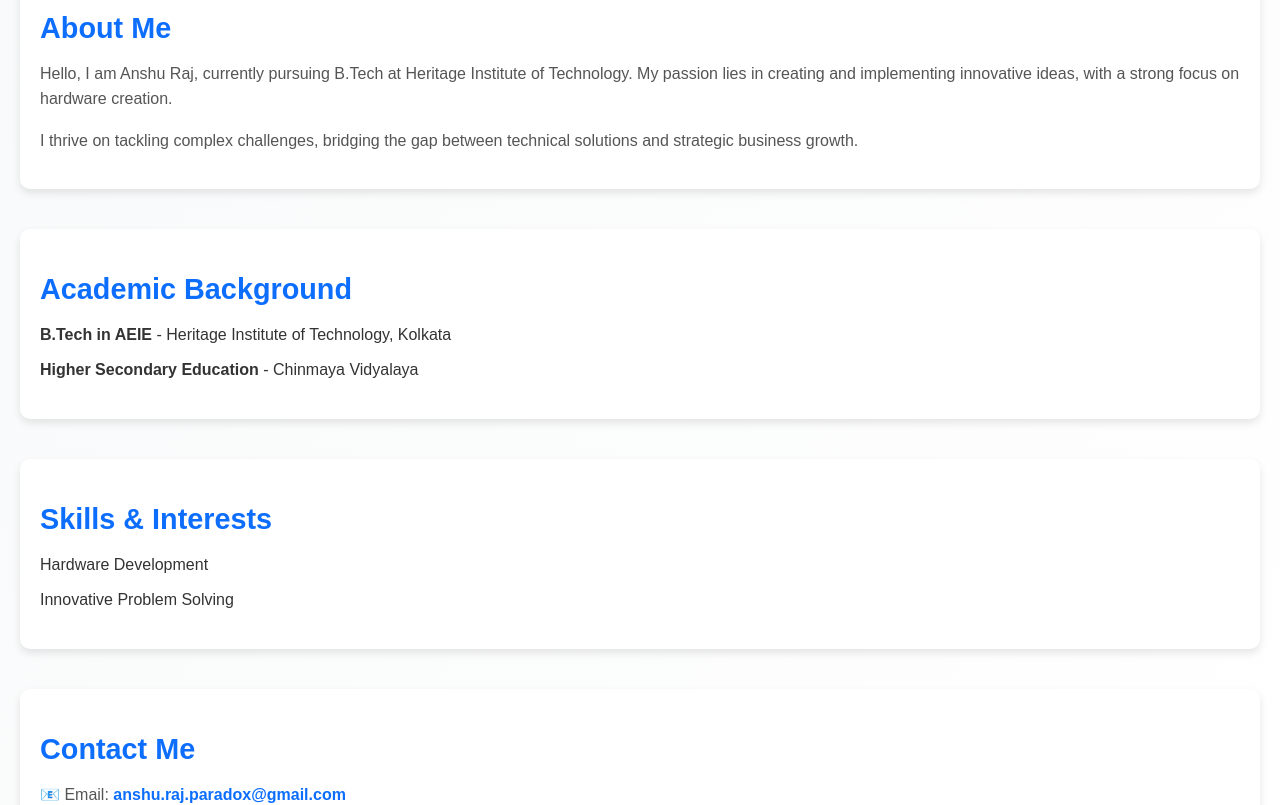
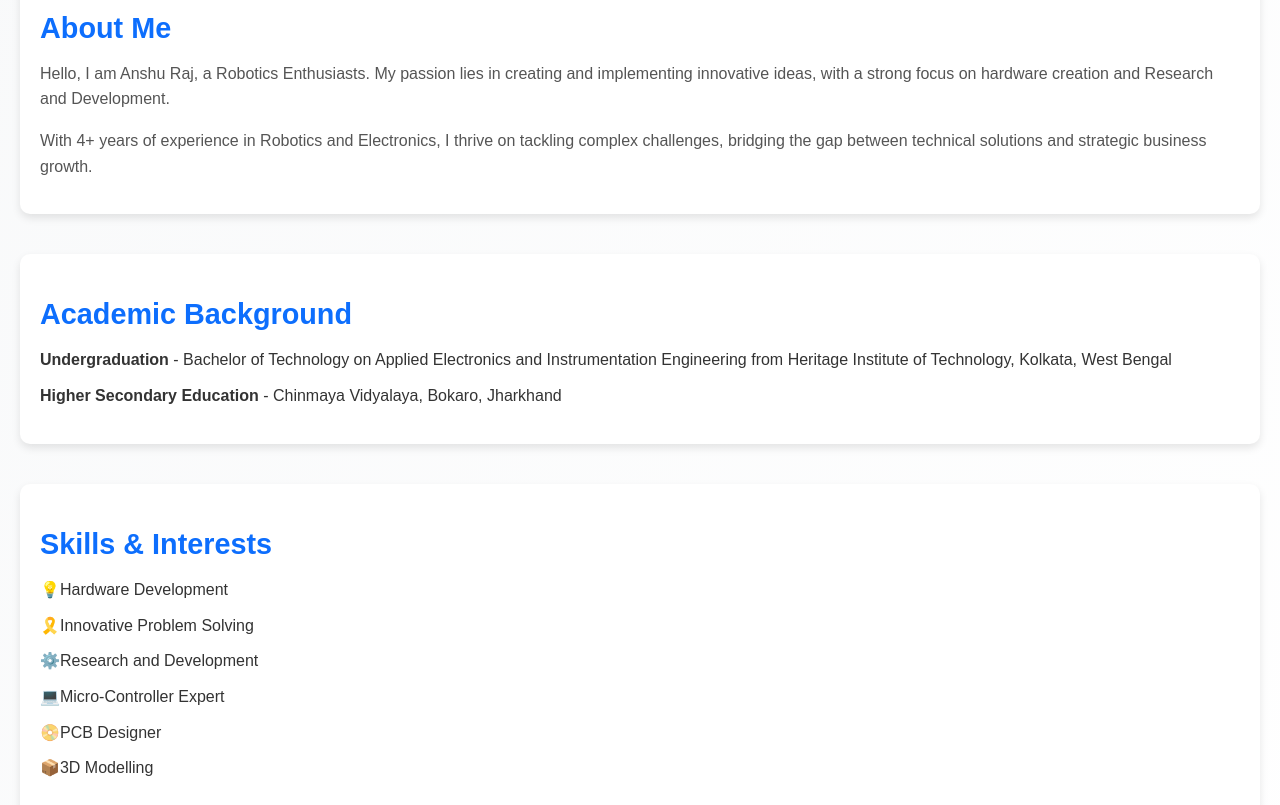
Before and after one commit to shivamp9381/paradox-innovator, a React (Create React App) app: page /anshu in a window 1280 px wide. Shown: the part 640-1445 px from the top of the page. Built offline with nearby package versions, Linux system fonts and the light colour scheme.

Commit message:
Update anshu.jsx

```diff
--- a/src/Pages/Anshu/anshu.jsx
+++ b/src/Pages/Anshu/anshu.jsx
@@ -23,11 +23,11 @@ const Anshu = () => {
       <section className={styles.section}>
         <h2 className={styles.sectionTitle}>About Me</h2>
         <p className={styles.text}>
-          Hello, I am Anshu Raj, currently pursuing B.Tech at Heritage Institute
-          of Technology. My passion lies in creating and implementing innovative
-          ideas, with a strong focus on hardware creation.
+          Hello, I am Anshu Raj, a Robotics Enthusiasts. My passion lies in creating and implementing innovative
+          ideas, with a strong focus on hardware creation and Research and Development.
         </p>
         <p className={styles.text}>
+          With 4+ years of experience in Robotics and Electronics,
           I thrive on tackling complex challenges, bridging the gap between
           technical solutions and strategic business growth.
         </p>
@@ -38,11 +38,11 @@ const Anshu = () => {
         <h2 className={styles.sectionTitle}>Academic Background</h2>
         <ul className={styles.list}>
           <li>
-            <strong>B.Tech in AEIE</strong> - Heritage Institute of Technology,
-            Kolkata
+            <strong>Undergraduation</strong> -  Bachelor of Technology on Applied Electronics and Instrumentation Engineering from Heritage Institute of Technology,
+            Kolkata, West Bengal
           </li>
           <li>
-            <strong>Higher Secondary Education</strong> - Chinmaya Vidyalaya
+            <strong>Higher Secondary Education</strong> - Chinmaya Vidyalaya, Bokaro, Jharkhand
           </li>
         </ul>
       </section>
@@ -51,8 +51,12 @@ const Anshu = () => {
       <section className={styles.section}>
         <h2 className={styles.sectionTitle}>Skills & Interests</h2>
         <ul className={styles.list}>
-          <li>Hardware Development</li>
-          <li>Innovative Problem Solving</li>
+          <li>💡Hardware Development</li>
+          <li>🎗️Innovative Problem Solving</li>
+          <li>⚙️Research and Development</li>
+          <li>💻Micro-Controller Expert</li>
+          <li>📀PCB Designer</li>
+          <li>📦3D Modelling</li>
         </ul>
       </section>
 
```
